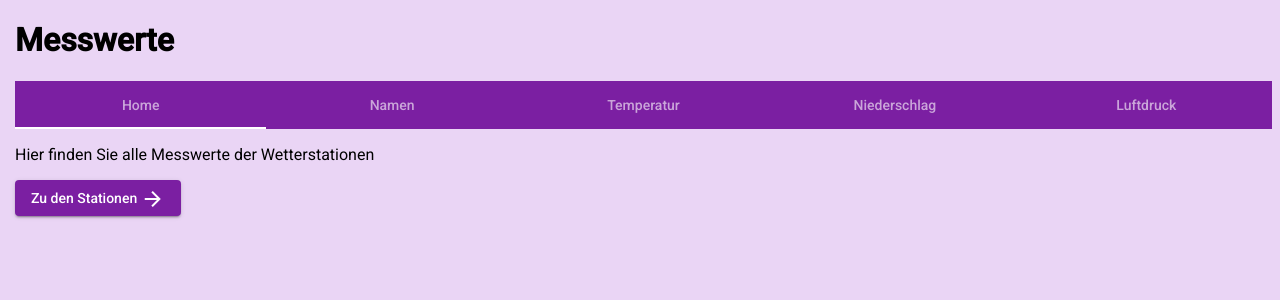
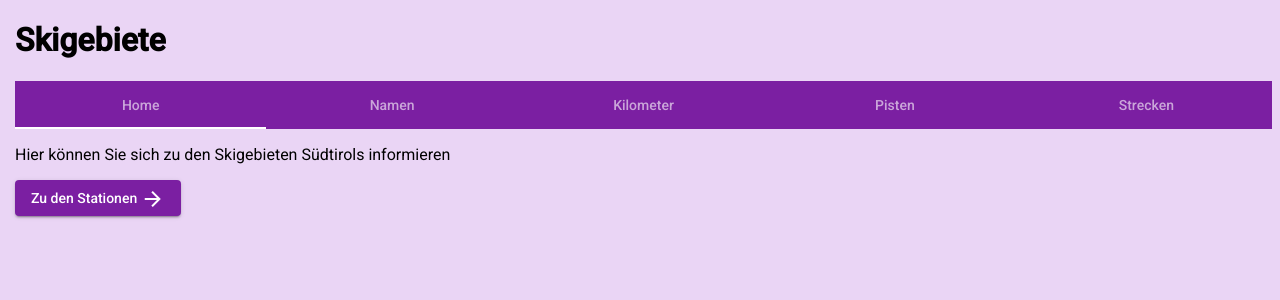
Before and after one commit to eMTyMe/SnowReport, an Angular app: page /home in a window 1280 px wide. Shown: the top 300 px of the page. Built offline with nearby package versions, Linux system fonts and the light colour scheme.

Commit message:
front-end changes so it adapts to api change

```diff
--- a/src/app/app.component.html
+++ b/src/app/app.component.html
@@ -1,2 +1,2 @@
-<h1>Messwerte</h1>
+<h1>Skigebiete</h1>
 <uz-nav-bar-component></uz-nav-bar-component>
--- a/src/app/home/home.component.html
+++ b/src/app/home/home.component.html
@@ -1,4 +1,4 @@
-<p>Hier finden Sie alle Messwerte der Wetterstationen</p>
+<p>Hier können Sie sich zu den Skigebieten Südtirols informieren</p>
 <a mat-raised-button color="primary"
  routerLink="/stations/name">
  Zu den Stationen
--- a/src/app/nav-bar/nav-bar.component.html
+++ b/src/app/nav-bar/nav-bar.component.html
@@ -15,22 +15,22 @@
       Namen
     </a>
     <a mat-tab-link
-      routerLink="/stations/temperature"
+      routerLink="/stations/totalkm"
       routerLinkActive #temperatureTab="routerLinkActive"
       [active]="temperatureTab.isActive">
-      Temperatur
+      Kilometer
     </a>
     <a mat-tab-link
-      routerLink="/stations/precipitation"
+      routerLink="/stations/totalslopes"
       routerLinkActive #precipitationTab="routerLinkActive"
       [active]="precipitationTab.isActive">
-      Niederschlag
+      Pisten
     </a>
     <a mat-tab-link
-      routerLink="/stations/airpressure"
+      routerLink="/stations/totaltracks"
       routerLinkActive #airpressureTab="routerLinkActive"
       [active]="airpressureTab.isActive">
-      Luftdruck
+      Strecken
     </a>
   </nav>
 </ng-template>
@@ -44,22 +44,22 @@
       Namen
     </a>
     <a mat-tab-link
-      routerLink="/stations/temperature"
+      routerLink="/stations/totalkm"
       routerLinkActive #temperatureTab="routerLinkActive"
       [active]="temperatureTab.isActive">
-      Temperatur
+      Kilometer
     </a>
     <a mat-tab-link
-      routerLink="/stations/precipitation"
+      routerLink="/stations/totalslopes"
       routerLinkActive #precipitationTab="routerLinkActive"
       [active]="precipitationTab.isActive">
-      Niederschlag
+      Pisten
     </a>
     <a mat-tab-link
-      routerLink="/stations/airpressure"
+      routerLink="/stations/totaltracks"
       routerLinkActive #airpressureTab="routerLinkActive"
       [active]="airpressureTab.isActive">
-      Luftdruck
+      Strecken
     </a>
   </nav>
 </ng-template>
--- a/src/app/shared/ski-area-factory.ts
+++ b/src/app/shared/ski-area-factory.ts
@@ -28,6 +28,7 @@ export class SkiAreaFactory {
       parseFloat(rawSkiArea.contactgpsnorth),
       parseFloat(rawSkiArea.contactgpseast)
       );
+    ret.name = ret.name.substring(10);
     return ret;
   }
 }
--- a/src/app/shared/weather-service.ts
+++ b/src/app/shared/weather-service.ts
@@ -47,19 +47,19 @@ export class WeatherService {
       }
       case 'totalkm': {
         return skiAreas.sort((a1, a2) =>
-          a1.totalKm == a2.totalKm ? 0 : a1.totalKm < a2.totalKm ? -a2.totalKm : a1.totalKm);
+          a1.totalKm == a2.totalKm ? 0 : a2.totalKm - a1.totalKm);
       }
-      case 'totalskislopes': {
+      case 'totalslopes': {
         return skiAreas.sort((a1, a2) =>
-          a1.totalSkiSlopes == a2.totalSkiSlopes ? 0 : a1.totalSkiSlopes < a2.totalSkiSlopes ? -a2.totalSkiSlopes : a1.totalSkiSlopes);
+          a1.totalSkiSlopes == a2.totalSkiSlopes ? 0 : a2.totalSkiSlopes - a1.totalSkiSlopes);
       }
       case 'totaltracks': {
         return skiAreas.sort((a1, a2) =>
-          a1.totalTracks == a2.totalTracks ? 0 : a1.totalTracks < a2.totalTracks ? -a2.totalTracks : a1.totalTracks);
+          a1.totalTracks == a2.totalTracks ? 0 : a2.totalTracks - a1.totalTracks);
       }
       case 'totalslides': {
         return skiAreas.sort((a1, a2) =>
-          a1.totalSlides == a2.totalSlides ? 0 : a1.totalSlides < a2.totalSlides ? -a2.totalSlides : a1.totalSlides);
+          a1.totalSlides == a2.totalSlides ? 0 : a2.totalSlides - a1.totalSlides);
       }
       default: {
         return skiAreas;
--- a/src/app/station-detail/station-detail.component.html
+++ b/src/app/station-detail/station-detail.component.html
@@ -1,7 +1,7 @@
 <div *ngIf="scrWidth < 620; then mobile_content; else web_content"></div>
 <ng-template #mobile_content>
   <div *ngIf="stationLoaded | async">
-    <h1>{{station.name}} {{station.totalKm}}</h1>
+    <h1>{{station.name}} ({{station.totalKm}})km</h1>
     <p>Zuletz aktualisiert: {{lastUpdatedFormatted}}, Längengrad: {{station.longitude}}, Breitengrad:
       {{station.latitude}}</p>
     <mat-list *ngFor="let measurement of measurements">
@@ -25,8 +25,11 @@
 <ng-template #web_content>
 
   <div *ngIf="stationLoaded | async">
-
-    <h1>{{station.name}} ({{station.totalKm}})</h1>
+    <a mat-raised-button color="primary" routerLink="/stations/{{sortOrder}}" style="margin-top: 15px">
+      <mat-icon>arrow_back</mat-icon>
+      Zurück zu den Stationen
+    </a>
+    <h1>{{station.name}} ({{station.totalKm}}km)</h1>
     <p>Zuletz aktualisiert: {{lastUpdatedFormatted}}, Längengrad: {{station.longitude}}, Breitengrad:
       {{station.latitude}}</p>
 
@@ -50,9 +53,4 @@
   <div *ngIf="!stationLoaded">
     <p>Die Details werden geladen</p>
   </div>
-
-  <a mat-raised-button color="primary" routerLink="/stations/{{sortOrder}}" style="margin-top: 15px">
-    <mat-icon>arrow_back</mat-icon>
-    Zurück zu den Stationen
-  </a>
 </ng-template>
--- a/src/app/station-detail/station-detail.component.ts
+++ b/src/app/station-detail/station-detail.component.ts
@@ -35,7 +35,7 @@ export class StationDetailComponent implements OnInit {
   ngOnInit(): void {
     this.route.params.subscribe(params => {
       this.sortOrder = params.sortOrder;
-      this.ws.get(params.code).subscribe(station=>{
+      this.ws.get(params.id).subscribe(station=>{
         this.station=station
         this.stationLoaded = Promise.resolve(true);
         this.setUpMeasurements();
--- a/src/app/station-list/station-list.component.html
+++ b/src/app/station-list/station-list.component.html
@@ -1,26 +1,23 @@
 <div *ngIf="scrWidth < 620; then mobile_content; else web_content"></div>
+
 <ng-template #mobile_content>
-
   <form >
     <mat-form-field appearance="fill">
-      <mat-label>Number</mat-label>
+      <mat-label>Skigebiet</mat-label>
       <input class="mat-input"
+            matInput
             #searchInput
             type="text"
-            placeholder="Pick one"
-            aria-label="Number"
-            matInput
             [formControl]="myControl"
             [matAutocomplete]="auto"
             (keyup)="searchTermChange(searchInput.value)">
       <mat-autocomplete #auto="matAutocomplete">
-      <mat-option *ngFor="let option of options" [value]="option" (click)="navigateTo(option)">
-        {{option}}
-      </mat-option>
+        <mat-option *ngFor="let option of options" [value]="option" (click)="navigateTo(option)">
+          {{option}}
+        </mat-option>
       </mat-autocomplete>
     </mat-form-field>
   </form>
-
   <mat-list *ngFor="let station of stations">
       <mat-list-item>
         <section fxLayout="column">
@@ -31,48 +28,46 @@
       <mat-divider></mat-divider>
     </mat-list>
 </ng-template>
+
 <ng-template #web_content>
-
   <form>
     <mat-form-field appearance="fill">
-      <mat-label>Number</mat-label>
+      <mat-label>Skigebiet</mat-label>
       <input #searchInput
             type="text"
-            placeholder="Pick one"
-            aria-label="Number"
             matInput
             [formControl]="myControl"
             [matAutocomplete]="auto"
             (keyup)="searchTermChange(searchInput.value)">
       <mat-autocomplete #auto="matAutocomplete">
-      <mat-option *ngFor="let option of options" [value]="option" (click)="navigateTo(option)">
-        {{option}}
-      </mat-option>
+        <mat-option *ngFor="let option of options" [value]="option" (click)="navigateTo(option)">
+          {{option}}
+        </mat-option>
       </mat-autocomplete>
     </mat-form-field>
   </form>
 
-  <table #stationList mat-table [dataSource]="stations" [style.width.%]="100">
+  <table #stationList mat-table [dataSource]="stations" [style.width.%]="100" class="no-border">
     <!-- Names Column -->
     <ng-container matColumnDef="namen">
       <td mat-cell *matCellDef="let station" [style.font-size.px]="17">
-        <a routerLink="/station/{{ sortOrder }}/{{station?.code}}">{{ station?.name }}</a>
+        <a routerLink="/station/{{ sortOrder }}/{{station?.id}}">{{ station?.name }}</a>
       </td>
     </ng-container>
 
-    <!-- Temperature Column -->
-    <ng-container matColumnDef="temperatur">
-      <td mat-cell *matCellDef="let station" [style.font-size.px]="15"> {{station?.t}} </td>
+    <!-- totalkm Column -->
+    <ng-container matColumnDef="totalkm">
+      <td mat-cell *matCellDef="let station" [style.font-size.px]="15"> {{station?.totalKm}} </td>
     </ng-container>
 
-    <!-- Precipitation Column -->
-    <ng-container matColumnDef="niederschlag">
-      <td mat-cell *matCellDef="let station" [style.font-size.px]="15"> {{station?.n}} </td>
+    <!-- totalskilift Column -->
+    <ng-container matColumnDef="totalslopes">
+      <td mat-cell *matCellDef="let station" [style.font-size.px]="15"> {{station?.totalSkiSlopes}} </td>
     </ng-container>
 
-    <!-- Air pressure Column -->
-    <ng-container matColumnDef="luftdruck">
-      <td mat-cell *matCellDef="let station" [style.font-size.px]="15"> {{station?.p}}</td>
+    <!-- totalskislopes Column -->
+    <ng-container matColumnDef="totaltracks">
+      <td mat-cell *matCellDef="let station" [style.font-size.px]="15"> {{station?.totalTracks}}</td>
     </ng-container>
 
     <tr mat-row *matRowDef="let row; columns: displayedColumns;"></tr>
--- a/src/app/station-list/station-list.component.scss
+++ b/src/app/station-list/station-list.component.scss
@@ -5,21 +5,21 @@
   border-width: 0px;
 }
 
-.mat-column-temperatur {
+.mat-column-totalkm {
   width: 19%;
   background-color: #ead5f5;
   color: black;
   border-width: 0px;
 }
 
-.mat-column-niederschlag {
+.mat-column-totalslopes {
   width: 19%;
   background-color: #ead5f5;
   color: black;
   border-width: 0px;
 }
 
-.mat-column-luftdruck {
+.mat-column-totaltracks {
   background-color: #ead5f5;
   color: black;
   border-width: 0px;
@@ -28,3 +28,7 @@
 .mat-input {
   color: black;
 }
+
+.no-border {
+  border: 0px;
+}
--- a/src/app/station-list/station-list.component.ts
+++ b/src/app/station-list/station-list.component.ts
@@ -14,7 +14,7 @@ export class StationListComponent implements OnInit {
 
   stations!: SkiArea[];
   scrWidth: any = window.innerWidth;
-  displayedColumns = ['namen', 'temperatur', 'niederschlag', 'luftdruck'];
+  displayedColumns = ['namen', 'totalkm', 'totalslopes', 'totaltracks'];
   sortOrder: string = "";
   myControl = new FormControl('');
   searchedOptions: Array<string> = [];
@@ -25,10 +25,9 @@ export class StationListComponent implements OnInit {
 
   ngOnInit() {
     this.route.params.subscribe(params => {
-      this.ws.getAll(params.sortOrder).subscribe(stations=> {this.stations=stations; console.log(stations); this.setOptions(stations);});
+      this.ws.getAll(params.sortOrder).subscribe(stations=> {this.stations=stations; this.setOptions(stations);});
       this.sortOrder = params.sortOrder;
     })
-    this.ws.getSkiAreas(this.searchTerm).subscribe(foundStations => this.setOptions(foundStations))
   }
 
   @HostListener('window:resize', ['$event'])
```
Also changed, not shown: src/app/app-routing.module.ts (+4 -3 lines).
